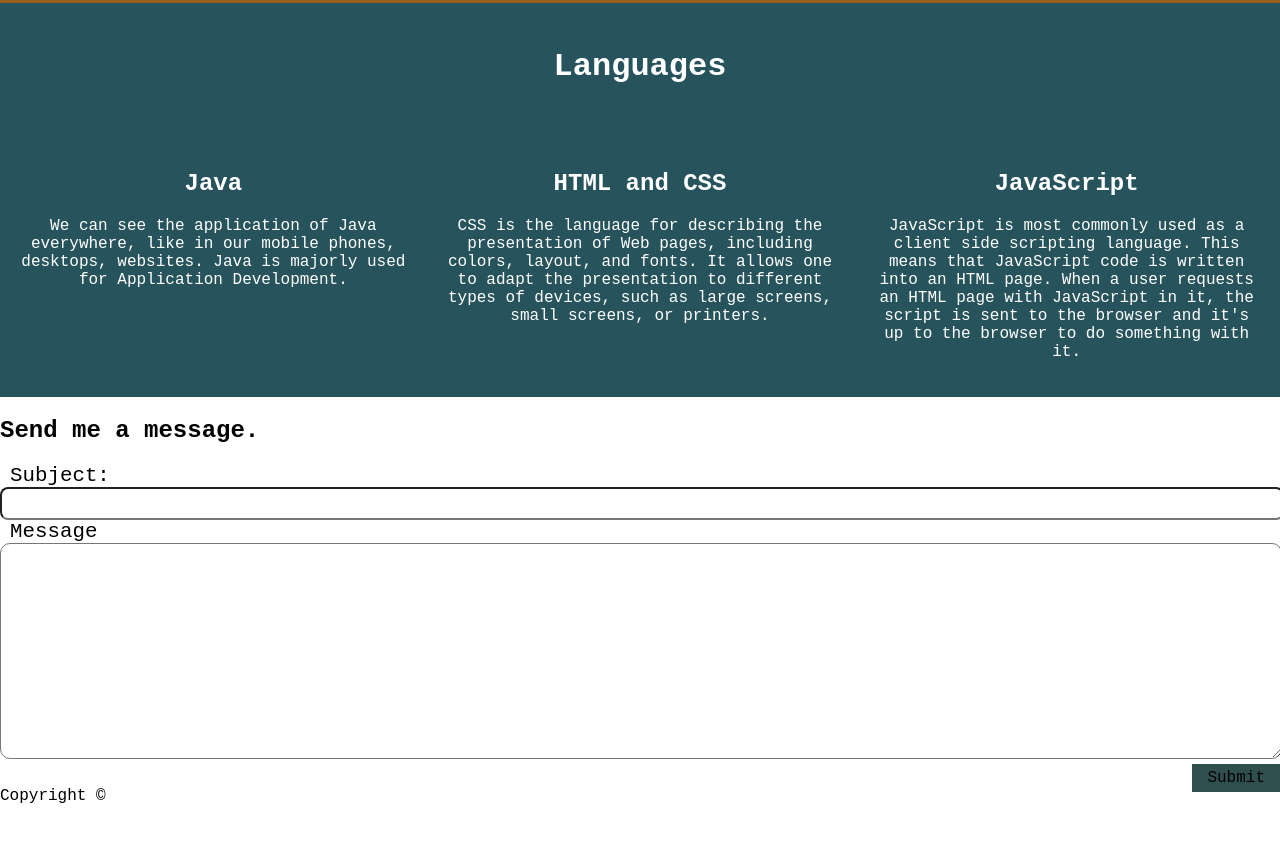
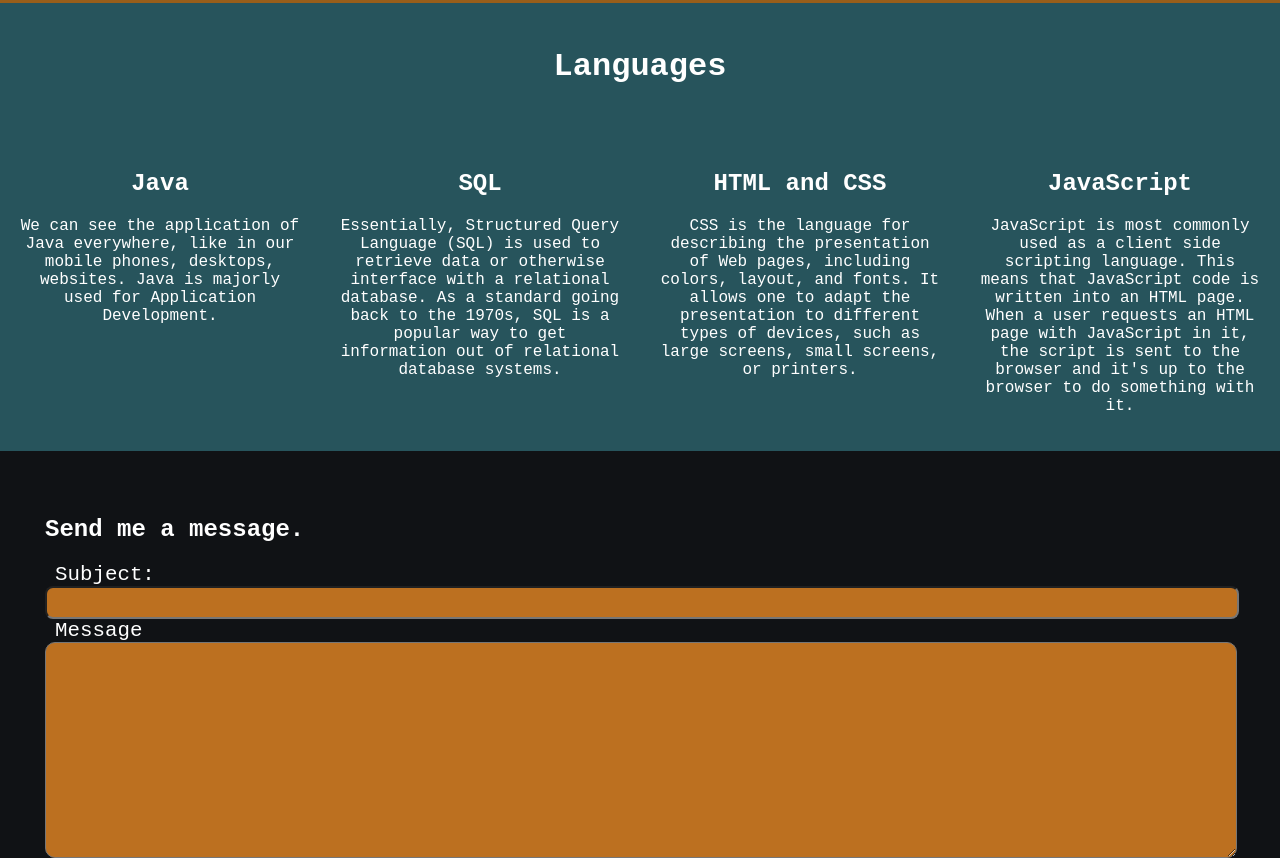
Before and after one commit to markfrias/single-page-portfolio, a plain HTML site: page index.html in a window 1280 px wide. Shown: the part 1373-2231 px from the top of the page. Before the commit the page ends 2178 px from the top, so only its background shows below. Drawn offline with Linux system fonts and the light colour scheme.

Commit message:
Add SQL to languages and add styles to forms

```diff
--- a/css/main.css
+++ b/css/main.css
@@ -102,7 +102,6 @@ main {
 
 #skills {
     color: white;
-
     background-color: #995e19;
 
 }
@@ -129,7 +128,7 @@ main {
 .languages-main-grid {
     color: white;
     display: grid;
-    grid-template-columns: repeat(3, 1fr);
+    grid-template-columns: repeat(4, 1fr);
 }
 
 #languages h2 {
@@ -159,6 +158,8 @@ main {
     width: 100%;
     padding: 7px 0px;
     border-radius: 8px;
+    background-color: #bc7020;
+    color: white;
 }
 
 .form-input input:focus {
@@ -174,6 +175,8 @@ main {
     width: 100%;
     padding: 7px 0px;
     height: 200px;
+    background-color: #bc7020;
+    color: white;
 }
 
 .form-submit {
@@ -192,6 +195,21 @@ main {
     color: black;
 }
 
+/* Portfolio form styles */
+.portfolio-form {
+    background-color: #101215;
+    padding: 45px;
+    color: white;
+}
+
+/* Footer styles */
+.footer {
+    padding: 45px;
+    background-color: #101215;
+    color: white;
+    text-align: center;
+}
+
 a {
     color: #d9efff;
 
--- a/index.html
+++ b/index.html
@@ -66,6 +66,10 @@
                     <p>We can see the application of Java everywhere, like in our mobile phones, desktops, websites. Java is majorly used for Application Development.</p>
                 </div>
                 <div class="languages-grid">
+                    <h3>SQL</h3>
+                    <p>Essentially, Structured Query Language (SQL) is used to retrieve data or otherwise interface with a relational database. As a standard going back to the 1970s, SQL is a popular way to get information out of relational database systems.</p>
+                </div>
+                <div class="languages-grid">
                     <h3>HTML and CSS</h3>
                     <p>CSS is the language for describing the presentation of Web pages, including colors, layout, and fonts. It allows one to adapt the presentation to different types of devices, such as large screens, small screens, or printers.</p>
                 </div>
```
